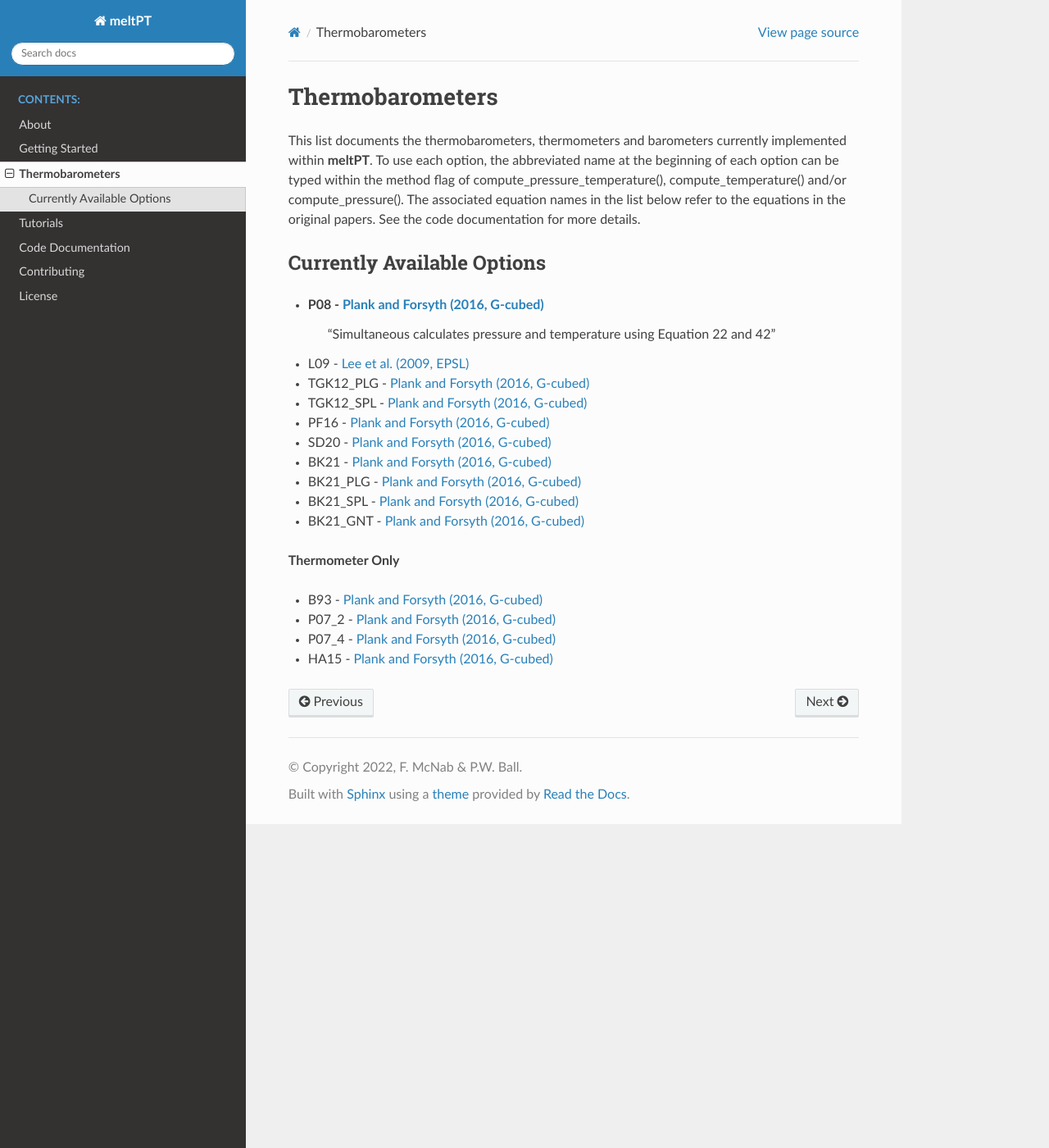
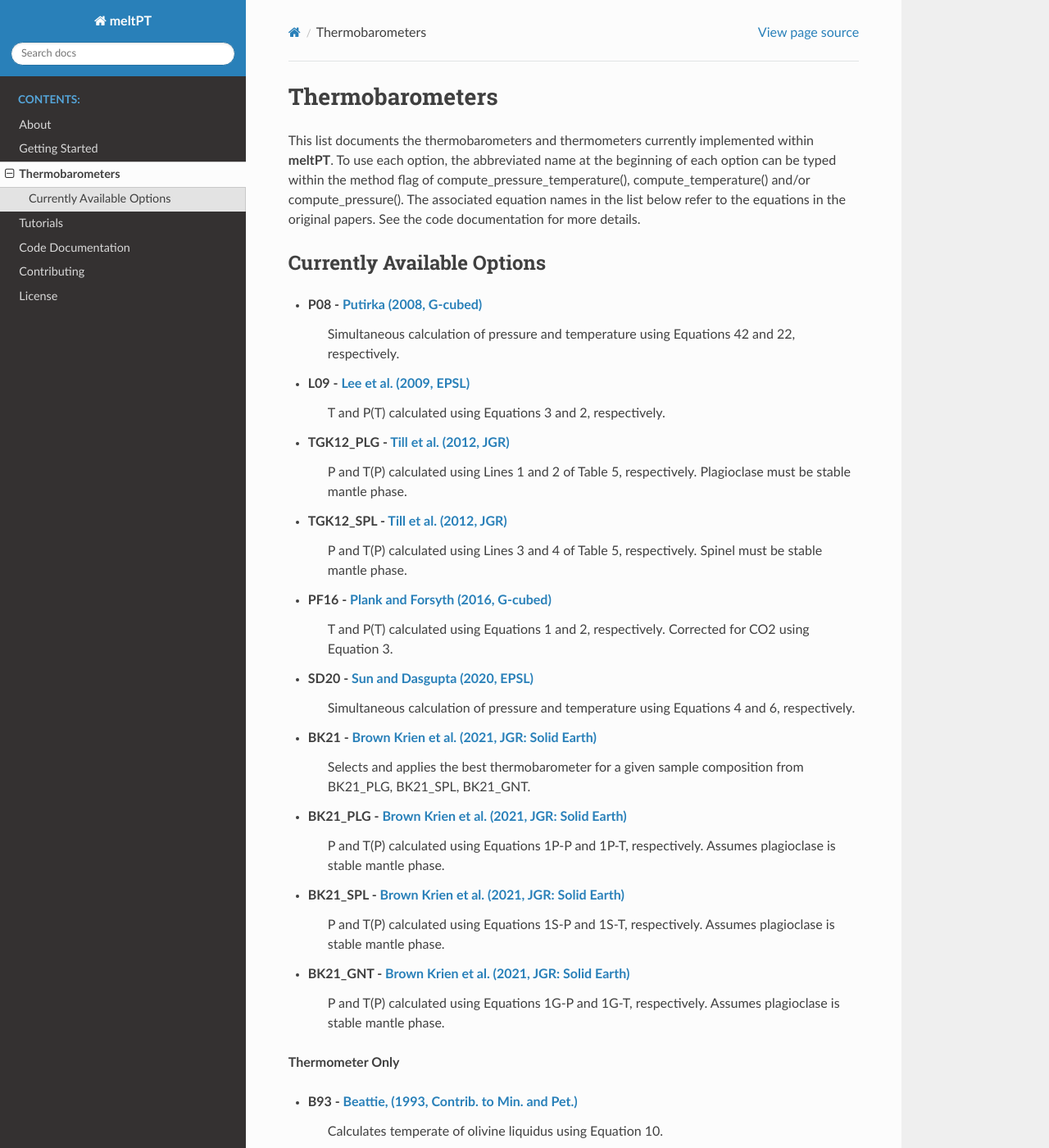
Before and after one commit to fmcnab/meltPT, a Sphinx documentation site: the page built from docs/source/thermobarometers.rst, in a window 1280 px wide and 1400 px high. Shown: the whole window at 82% size. Built offline with Sphinx 7.4.7 and the Read the Docs theme 2.0.0, drawn with Linux system fonts in a browser that asks for light colours; some of the changed text lies outside the part shown.

Commit message:
Improve thermobarometry.rst

```diff
--- a/docs/source/thermobarometers.rst
+++ b/docs/source/thermobarometers.rst
@@ -1,27 +1,44 @@
 Thermobarometers
 ^^^^^
 
-This list documents the thermobarometers, thermometers and barometers currently implemented within **meltPT**. To use each option, the abbreviated name at the beginning of each option can be typed within the method flag of compute_pressure_temperature(), compute_temperature() and/or compute_pressure(). The associated equation names in the list below refer to the equations in the original papers. See the code documentation for more details.
+This list documents the thermobarometers and thermometers currently implemented within **meltPT**. To use each option, the abbreviated name at the beginning of each option can be typed within the method flag of compute_pressure_temperature(), compute_temperature() and/or compute_pressure(). The associated equation names in the list below refer to the equations in the original papers. See the code documentation for more details.
 
 =============
 Currently Available Options
 =============
 
-* P08       - `Plank and Forsyth (2016, G-cubed) <https://doi.org/10.1002/2015GC006205>`_
-              "Simultaneous calculates pressure and temperature using Equation 22 and 42"
+* P08       - `Putirka (2008, G-cubed) <https://doi.org/10.1002/2015GC006205>`_
+              Simultaneous calculation of pressure and temperature using Equations 42 and 22, respectively.
 * L09       - `Lee et al. (2009, EPSL) <https://doi.org/10.1016/j.epsl.2008.12.020>`_
-* TGK12_PLG - `Plank and Forsyth (2016, G-cubed) <https://doi.org/10.1002/2015GC006205>`_
-* TGK12_SPL - `Plank and Forsyth (2016, G-cubed) <https://doi.org/10.1002/2015GC006205>`_
+              T and P(T) calculated using Equations 3 and 2, respectively.
+* TGK12_PLG - `Till et al. (2012, JGR) <https://doi.org/10.1002/2015GC006205>`_
+              P and T(P) calculated using Lines 1 and 2 of Table 5, respectively. Plagioclase must be stable mantle phase.
+* TGK12_SPL - `Till et al. (2012, JGR) <https://doi.org/10.1002/2015GC006205>`_
+              P and T(P) calculated using Lines 3 and 4 of Table 5, respectively. Spinel must be stable mantle phase.
 * PF16      - `Plank and Forsyth (2016, G-cubed) <https://doi.org/10.1002/2015GC006205>`_
-* SD20      - `Plank and Forsyth (2016, G-cubed) <https://doi.org/10.1002/2015GC006205>`_
-* BK21      - `Plank and Forsyth (2016, G-cubed) <https://doi.org/10.1002/2015GC006205>`_
-* BK21_PLG  - `Plank and Forsyth (2016, G-cubed) <https://doi.org/10.1002/2015GC006205>`_
-* BK21_SPL  - `Plank and Forsyth (2016, G-cubed) <https://doi.org/10.1002/2015GC006205>`_
-* BK21_GNT  - `Plank and Forsyth (2016, G-cubed) <https://doi.org/10.1002/2015GC006205>`_
+              T and P(T) calculated using Equations 1 and 2, respectively. Corrected for CO2 using Equation 3.
+* SD20      - `Sun and Dasgupta (2020, EPSL) <https://doi.org/10.1016/j.epsl.2020.116549>`_
+              Simultaneous calculation of pressure and temperature using Equations 4 and 6, respectively.
+* BK21      - `Brown Krien et al. (2021, JGR: Solid Earth) <https://doi.org/10.1029/2020JB021292>`_
+              Selects and applies the best thermobarometer for a given sample composition from BK21_PLG, BK21_SPL, BK21_GNT.
+* BK21_PLG  - `Brown Krien et al. (2021, JGR: Solid Earth) <https://doi.org/10.1029/2020JB021292>`_
+              P and T(P) calculated using Equations 1P-P and 1P-T, respectively. Assumes plagioclase is stable mantle phase.
+* BK21_SPL  - `Brown Krien et al. (2021, JGR: Solid Earth) <https://doi.org/10.1029/2020JB0212925>`_
+              P and T(P) calculated using Equations 1S-P and 1S-T, respectively. Assumes plagioclase is stable mantle phase.
+* BK21_GNT  - `Brown Krien et al. (2021, JGR: Solid Earth) <https://doi.org/10.1029/2020JB021292>`_
+              P and T(P) calculated using Equations 1G-P and 1G-T, respectively. Assumes plagioclase is stable mantle phase.
 
 **Thermometer Only**
 
-* B93       - `Plank and Forsyth (2016, G-cubed) <https://doi.org/10.1002/2015GC006205>`_
-* P07_2     - `Plank and Forsyth (2016, G-cubed) <https://doi.org/10.1002/2015GC006205>`_
-* P07_4     - `Plank and Forsyth (2016, G-cubed) <https://doi.org/10.1002/2015GC006205>`_
-* HA15      - `Plank and Forsyth (2016, G-cubed) <https://doi.org/10.1002/2015GC006205>`_
+* B93       - `Beattie, (1993, Contrib. to Min. and Pet.) <https://doi.org/10.1002/2015GC006205>`_
+              Calculates temperate of olivine liquidus using Equation 10.
+* P07_2     - `Putirka et al. (2007, Chemical Geology) <https://doi.org/10.1002/2015GC006205>`_
+              Calculates temperate using Equation 2.
+* P07_4     - `Putirka et al. (2007, Chemical Geology) <https://doi.org/10.1002/2015GC006205>`_
+              Calculates temperate using Equation 4.
+* HA15      - `Herzberg and Asimow (2015, G-cubed) <https://doi.org/10.1002/2015GC006205>`_
+              Calculate temperate using B93 converted to desired pressure using Equation 12.
+
+**Unfinished Thermobarometers**
+
+* Grove et al. (2013, )
```
Also changed, not shown: 1 other file.
